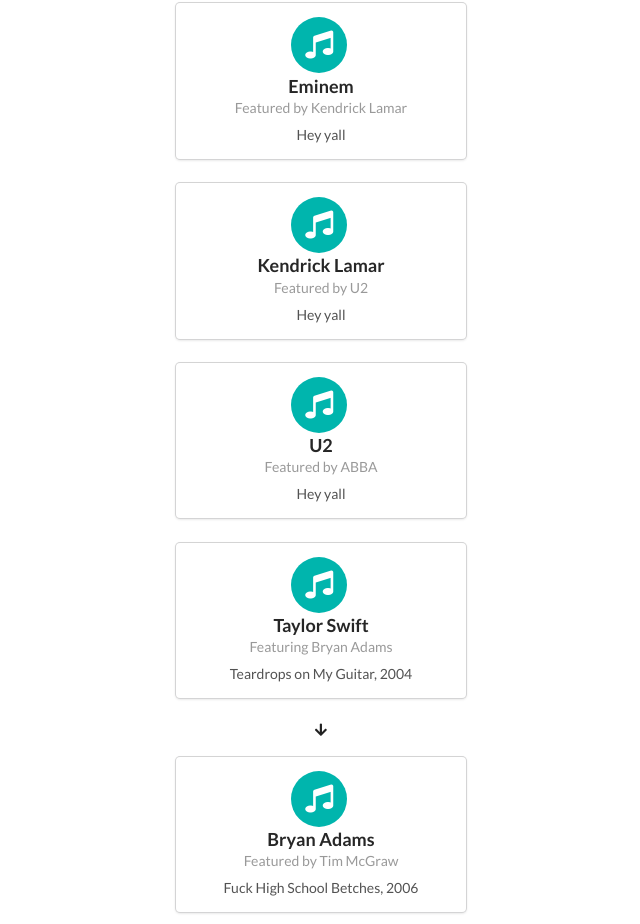
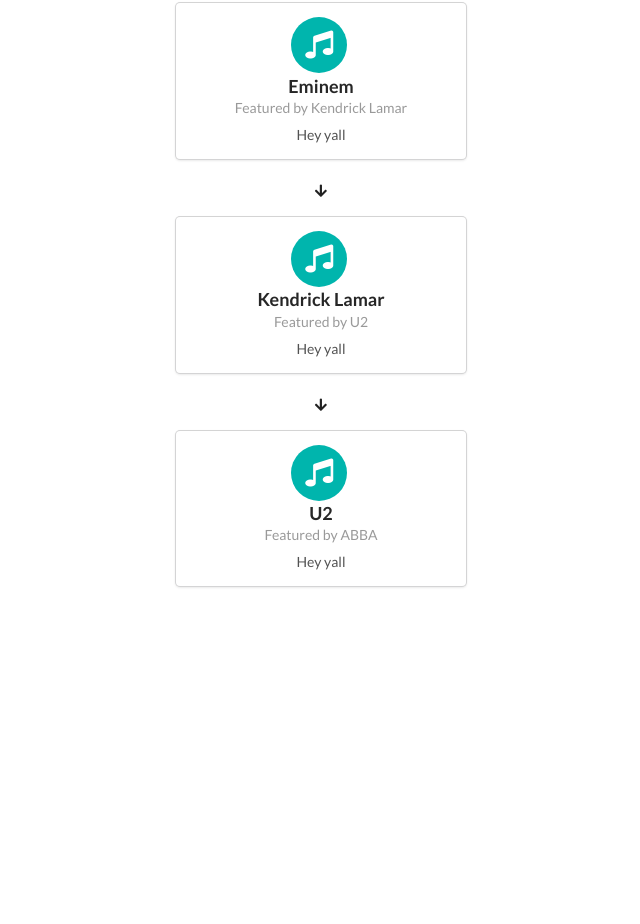
Before and after one commit to shannonjanehogan/six_degrees_of_music, a React (Create React App) app: page /search-results in a window 1280 px wide. Shown: the part 450-1374 px from the top of the page, without its empty margins (319-959 px from the left). After the commit the page ends 1049 px from the top, so only its background shows below. Built offline with nearby package versions, Linux system fonts and the light colour scheme.

Commit message:
Only show arrow icon if not last card

```diff
--- /dev/null
+++ b/src/MusicianGroup.js
@@ -0,0 +1,29 @@
+import React from 'react';
+import MusicianCard from './MusicianCard';
+
+const MusicianGroup = ({artistone, feature, artisttwo, song, index, isLastCard}) => {
+  // TODO rename to ui card and fix resulting css issue
+    if (!isLastCard) {
+      return (<div className="ui cards">
+        <MusicianCard
+          artistone={artistone}
+          feature={feature}
+          artisttwo={artisttwo}
+          song={song}
+          key={index}
+        />
+        <i className="down arrow icon" ></i>
+      </div>)
+    }
+    return (<div className="ui cards">
+      <MusicianCard
+        artistone={artistone}
+        feature={feature}
+        artisttwo={artisttwo}
+        song={song}
+        key={index}
+      />
+    </div>)
+}
+
+export default MusicianGroup;
--- a/src/SearchResults.js
+++ b/src/SearchResults.js
@@ -1,6 +1,6 @@
 import React, { Component } from 'react';
 import Home from './Home';
-import MusicianCard from './MusicianCard';
+import MusicianGroup from './MusicianGroup';
 import { connect } from 'react-redux';
 import { fetchArtistInfo } from './actions/PathAction';
 
@@ -76,30 +76,16 @@
       <div className="SearchResults">
         <Home/>
         <p className="App-intro"> Found 47 paths with 4 degrees of separation from Taylor Swift to Kanye: </p>
-        <div className="ui cards">
           {musicianCardsData.map((cardData, index) =>
-              <MusicianCard
+              <MusicianGroup
                 artistone={cardData.artistone}
                 feature={cardData.feature}
                 artisttwo={cardData.artisttwo}
                 song={cardData.song}
                 key={index}
+                isLastCard={musicianCardsData.length - 1 === index}
               />
           )}
-          <MusicianCard
-            artistone="Taylor Swift"
-            feature="Featuring "
-            artisttwo="Bryan Adams"
-            song="Teardrops on My Guitar, 2004"
-          />
-          <i className="down arrow icon"></i>
-          <MusicianCard
-            artistone="Bryan Adams"
-            feature="Featured by "
-            artisttwo="Tim McGraw"
-            song="Fuck High School Betches, 2006"
-          />
-        </div>
       </div>
     );
   }
```
